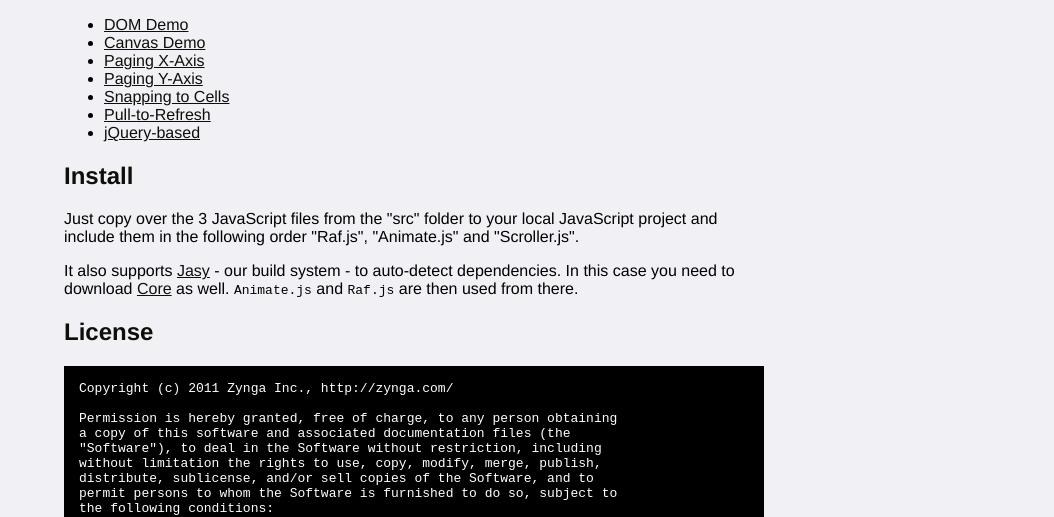
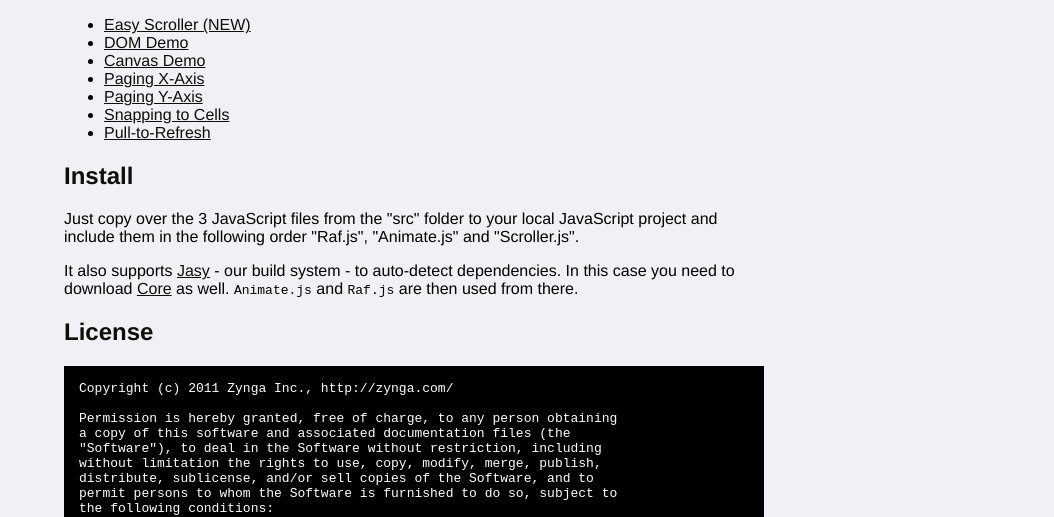
Before and after one commit to pbakaus/scroller, a plain HTML site: page index.html in a window 1280 px wide. Shown: the part 310-827 px from the top of the page, without its empty margins (226-1280 px from the left). Drawn offline with Linux system fonts and the light colour scheme.

Commit message:
Updated index

```diff
--- a/index.html
+++ b/index.html
@@ -54,13 +54,13 @@
 
 		<h2>Demo</h2>
 		<ul>
+			<li><a href="demo/easyscroller.html">Easy Scroller (NEW)</a></li>
 			<li><a href="demo/dom.html">DOM Demo</a></li>
 			<li><a href="demo/canvas.html">Canvas Demo</a></li>
 			<li><a href="demo/dom-paging-x.html">Paging X-Axis</a></li>
 			<li><a href="demo/dom-paging-y.html">Paging Y-Axis</a></li>
 			<li><a href="demo/dom-snapping.html">Snapping to Cells</a></li>
 			<li><a href="demo/dom-list.html">Pull-to-Refresh</a></li>
-			<li><a href="demo/jquery.html">jQuery-based</a></li>
 		</ul>
 
 
```
